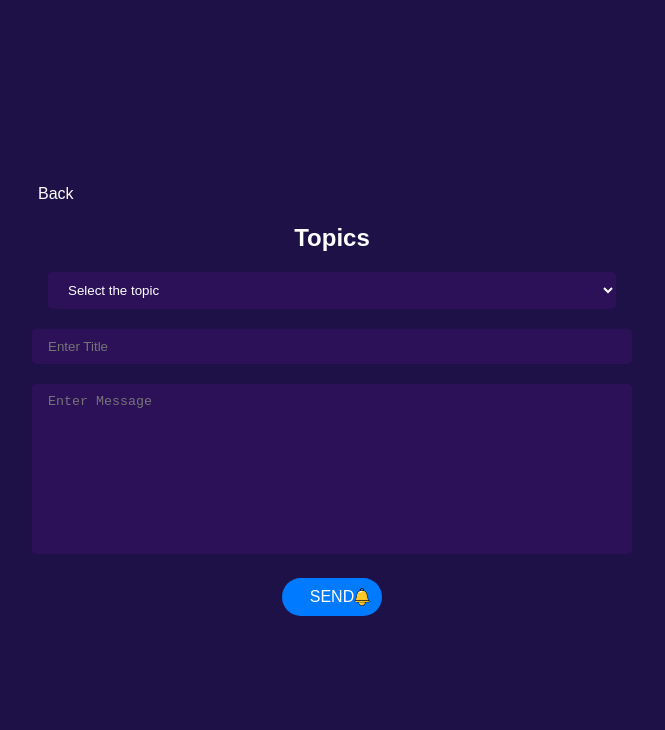
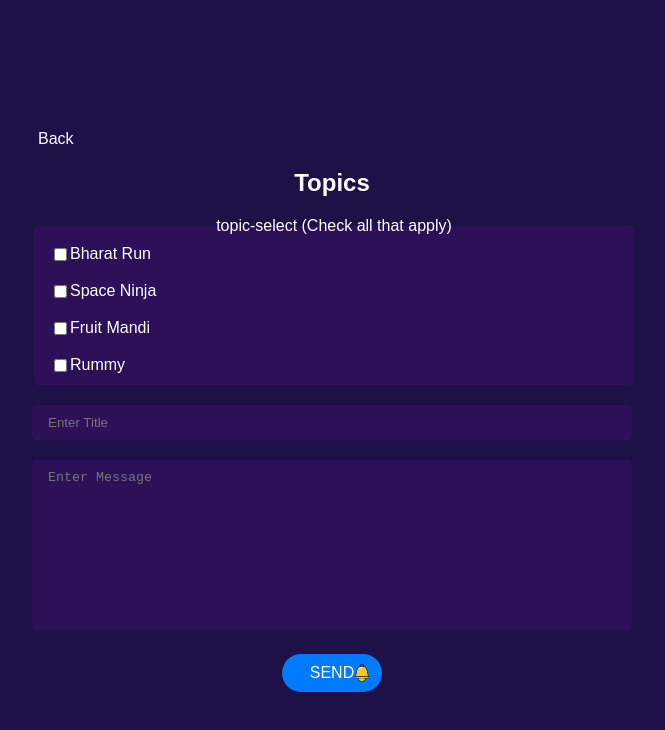
Before and after one commit to raising-sun/ui, a plain HTML site: page index.html in a window 1280 px wide. Shown: the whole page, without its empty margins (308-973 px from the left). Drawn offline with Linux system fonts and the light colour scheme.

Commit message:
checkbox

```diff
--- a/index.html
+++ b/index.html
@@ -10,12 +10,22 @@
     <div class="container">
         <button class="back-button">Back</button>
         <h2 class="title">Topics</h2>
-        <select class="topic-select">
-            <option>Select the topic</option>
-            <option>Topic 1</option>
-            <option>Topic 2</option>
-            <option>Topic 3</option>
-        </select>
+
+        <fieldset class="topic-select">
+            <legend>topic-select (Check all that apply)</legend>
+              <label class="op" for="1"><input id="1" type="checkbox" name="1">Bharat Run</label><br>
+              <label class="op" for="2"><input id="2" type="checkbox" name="2">Space Ninja</label><br>
+              <label class="op" for="3"><input id="3" type="checkbox" name="3">Fruit Mandi</label><br>
+              <label class="op" for="4"><input id="4" type="checkbox" name="4">Rummy</label>
+
+        </fieldset>
+
+
+
+
+
+
+
         <input type="text" class="title-input" placeholder="Enter Title">
         <textarea class="message-input" placeholder="Enter Message"></textarea>
         <button class="send-button">
--- a/styles.css
+++ b/styles.css
@@ -14,6 +14,11 @@
     max-width: 600px;
     text-align: center;
 }
+.op{
+    align-items:flex-start;
+    margin-bottom: 0px;
+    display: flex;
+}
 
 .back-button {
     background: none;
@@ -22,6 +27,7 @@
     font-size: 16px;
     cursor: pointer;
     align-items:flex-start;
+    margin-top: 20px;
     margin-bottom: 20px;
     display: flex;
 }
```
